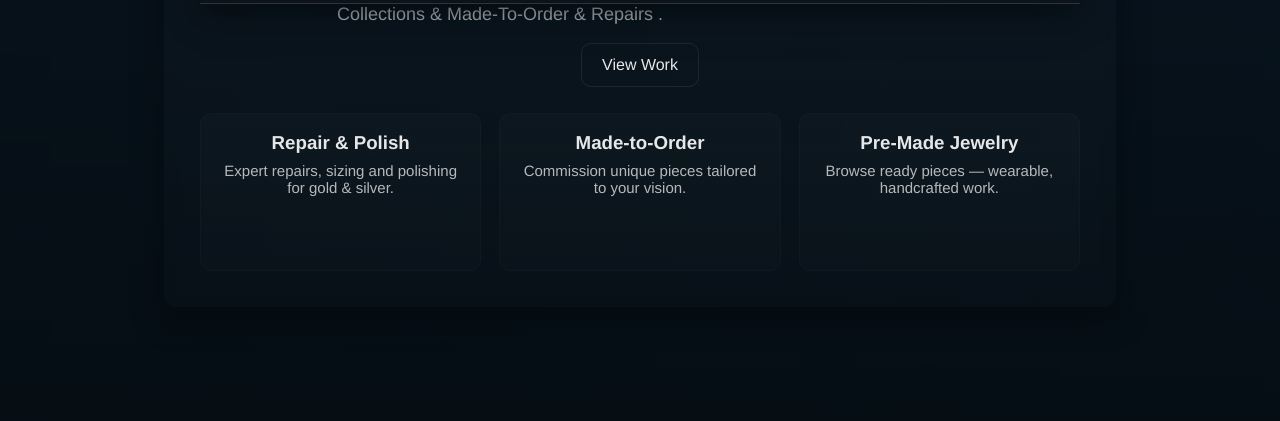
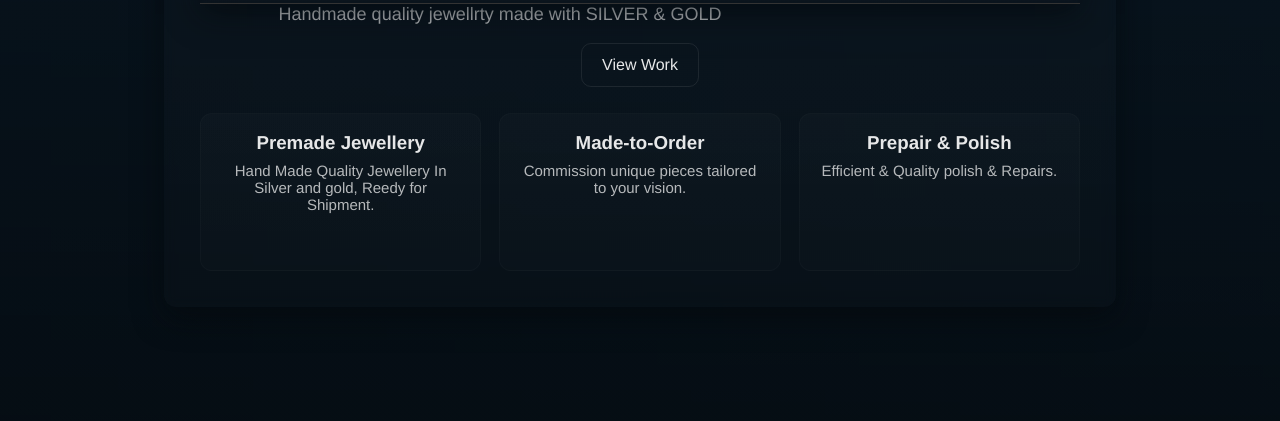
Before and after one commit to RAR-Studios/rarstudios, a plain HTML site: page index.html in a window 1280 px wide. Shown: the part 379-800 px from the top of the page. Drawn offline with Linux system fonts and the light colour scheme.

Commit message:
Update index.html

```diff
--- a/index.html
+++ b/index.html
@@ -371,21 +371,21 @@ h1{ font-size:28px; }
 <header class="site-header">
   <img src="icons/logoblack.png" alt="RAR Studios Logo "class="site-logo">
 </header>
-<p class="lead">Collections &amp; Made-To-Order &amp; Repairs .</p>
+<p class="lead"> Handmade quality jewellrty made with SILVER &amp; GOLD  </p>
 <a class="btn" href="#services">View Work</a>
 
 <div style="margin-top:26px;" class="services" aria-hidden="false">
 <div class="service-card">
-<h3>Repair &amp; Polish</h3>
-<p>Expert repairs, sizing and polishing for gold &amp; silver.</p>
+<h3>Premade Jewellery </h3>
+<p>Hand Made Quality Jewellery In Silver and gold, Reedy for Shipment. </p>
 </div>
 <div class="service-card">
 <h3>Made-to-Order</h3>
 <p>Commission unique pieces tailored to your vision.</p>
 </div>
 <div class="service-card">
-<h3>Pre-Made Jewelry</h3>
-<p>Browse ready pieces — wearable, handcrafted work.</p>
+<h3>Prepair &amp; Polish </h3>
+<p>Efficient &amp; Quality polish &amp; Repairs. </p>
 </div>
 </div>
 </div>
```
